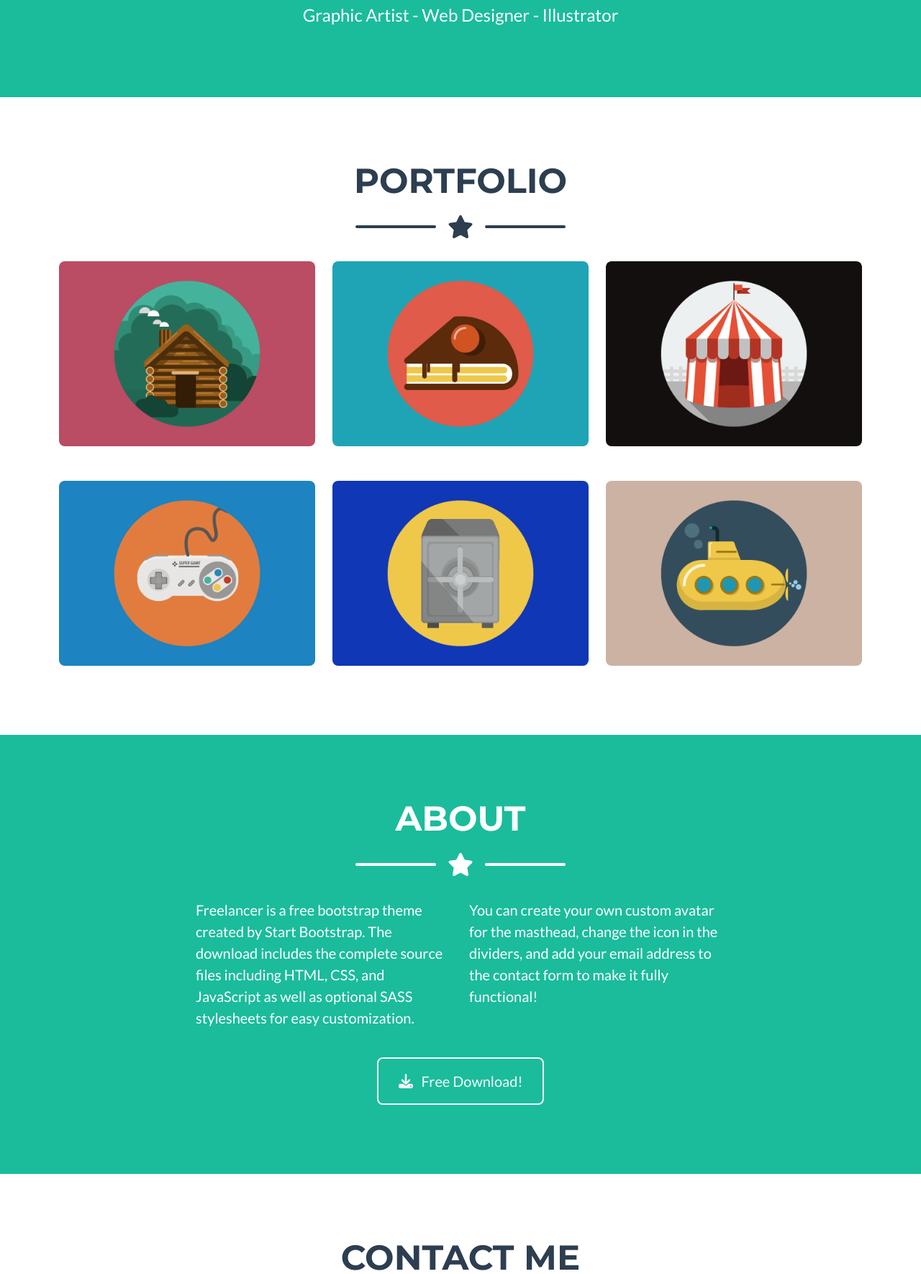
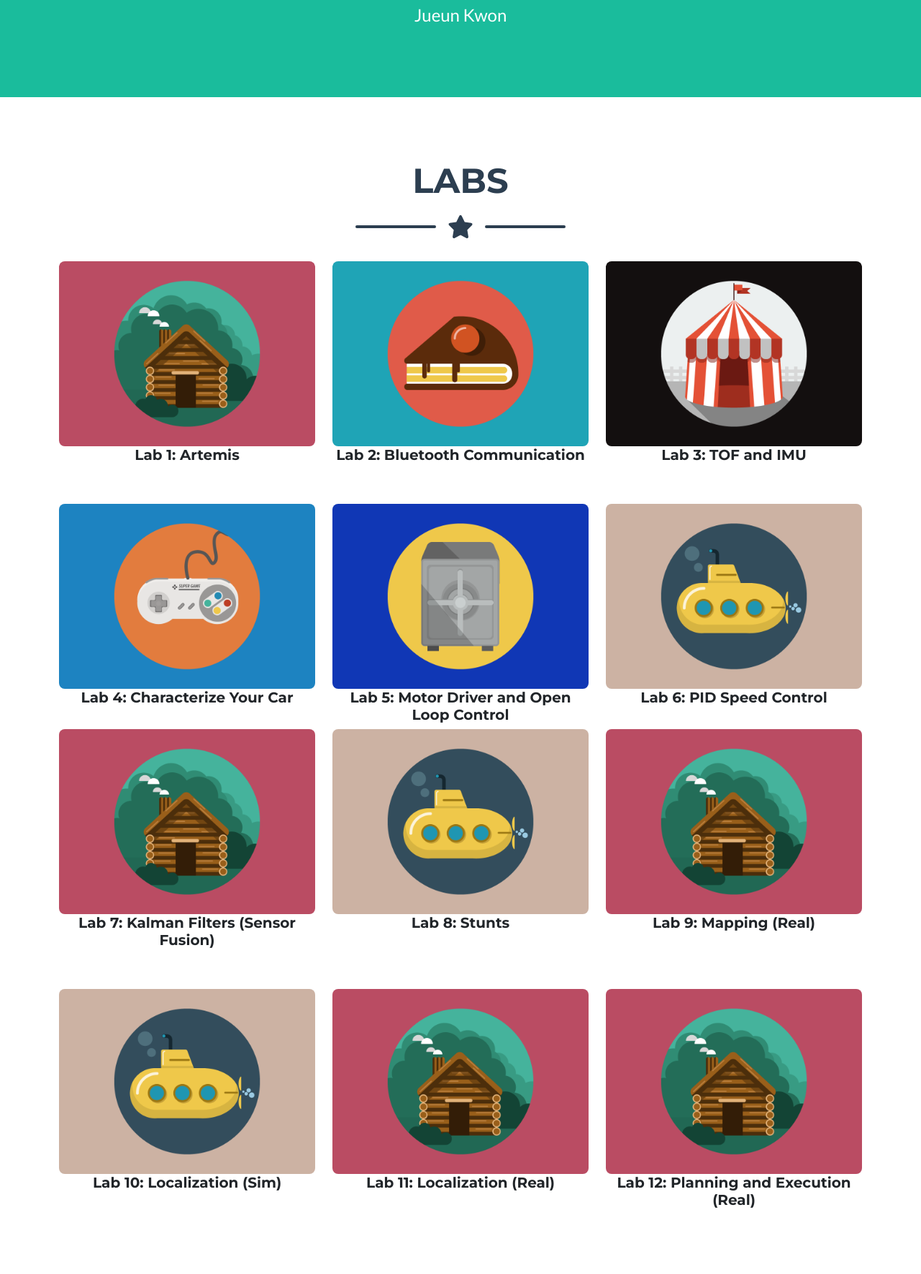
Before and after one commit to jueunkwon/jueunkwon.github.io, a plain HTML site: page index.html in a window 1280 px wide. Shown: the part 648-2418 px from the top of the page at 72% size. Drawn offline with nearby package versions, Linux system fonts and the light colour scheme.

Commit message:
Update index.html

```diff
--- a/index.html
+++ b/index.html
@@ -40,7 +40,7 @@
                 <!-- Masthead Avatar Image-->
                 <img class="masthead-avatar mb-5" src="assets/img/avataaars.svg" alt="..." />
                 <!-- Masthead Heading-->
-                <h1 class="masthead-heading text-uppercase mb-0">Start Bootstrap</h1>
+                <h1 class="masthead-heading text-uppercase mb-0">MAE 4190 | Fast Robots</h1>
                 <!-- Icon Divider-->
                 <div class="divider-custom divider-light">
                     <div class="divider-custom-line"></div>
@@ -48,14 +48,14 @@
                     <div class="divider-custom-line"></div>
                 </div>
                 <!-- Masthead Subheading-->
-                <p class="masthead-subheading font-weight-light mb-0">Graphic Artist - Web Designer - Illustrator</p>
+                <p class="masthead-subheading font-weight-light mb-0">Jueun Kwon</p>
             </div>
         </header>
         <!-- Portfolio Section-->
         <section class="page-section portfolio" id="portfolio">
             <div class="container">
                 <!-- Portfolio Section Heading-->
-                <h2 class="page-section-heading text-center text-uppercase text-secondary mb-0">Portfolio</h2>
+                <h2 class="page-section-heading text-center text-uppercase text-secondary mb-0">Labs</h2>
                 <!-- Icon Divider-->
                 <div class="divider-custom">
                     <div class="divider-custom-line"></div>
@@ -72,6 +72,7 @@
                             </div>
                             <img class="img-fluid" src="assets/img/portfolio/cabin.png" alt="..." />
                         </div>
+                        <h5 class="text-center">Lab 1: Artemis</h5>
                     </div>
                     <!-- Portfolio Item 2-->
                     <div class="col-md-6 col-lg-4 mb-5">
@@ -81,6 +82,7 @@
                             </div>
                             <img class="img-fluid" src="assets/img/portfolio/cake.png" alt="..." />
                         </div>
+                        <h5 class="text-center">Lab 2: Bluetooth Communication</h5>
                     </div>
                     <!-- Portfolio Item 3-->
                     <div class="col-md-6 col-lg-4 mb-5">
@@ -90,6 +92,7 @@
                             </div>
                             <img class="img-fluid" src="assets/img/portfolio/circus.png" alt="..." />
                         </div>
+                        <h5 class="text-center">Lab 3: TOF and IMU</h5>
                     </div>
                     <!-- Portfolio Item 4-->
                     <div class="col-md-6 col-lg-4 mb-5 mb-lg-0">
@@ -99,6 +102,7 @@
                             </div>
                             <img class="img-fluid" src="assets/img/portfolio/game.png" alt="..." />
                         </div>
+                        <h5 class="text-center">Lab 4: Characterize Your Car</h5>
                     </div>
                     <!-- Portfolio Item 5-->
                     <div class="col-md-6 col-lg-4 mb-5 mb-md-0">
@@ -108,6 +112,7 @@
                             </div>
                             <img class="img-fluid" src="assets/img/portfolio/safe.png" alt="..." />
                         </div>
+                        <h5 class="text-center">Lab 5: Motor Driver and Open Loop Control</h5>
                     </div>
                     <!-- Portfolio Item 6-->
                     <div class="col-md-6 col-lg-4">
@@ -117,6 +122,67 @@
                             </div>
                             <img class="img-fluid" src="assets/img/portfolio/submarine.png" alt="..." />
                         </div>
+                        <h5 class="text-center">Lab 6: PID Speed Control</h5>
+                    </div>
+                    <!-- Portfolio Item 7-->
+                    <div class="col-md-6 col-lg-4 mb-5">
+                        <div class="portfolio-item mx-auto" data-bs-toggle="modal" data-bs-target="#portfolioModal1">
+                            <div class="portfolio-item-caption d-flex align-items-center justify-content-center h-100 w-100">
+                                <div class="portfolio-item-caption-content text-center text-white"><i class="fas fa-plus fa-3x"></i></div>
+                            </div>
+                            <img class="img-fluid" src="assets/img/portfolio/cabin.png" alt="..." />
+                        </div>
+                        <h5 class="text-center">Lab 7: Kalman Filters (Sensor Fusion)</h5>
+                    </div>
+                    <!-- Portfolio Item 8-->
+                    <div class="col-md-6 col-lg-4">
+                        <div class="portfolio-item mx-auto" data-bs-toggle="modal" data-bs-target="#portfolioModal6">
+                            <div class="portfolio-item-caption d-flex align-items-center justify-content-center h-100 w-100">
+                                <div class="portfolio-item-caption-content text-center text-white"><i class="fas fa-plus fa-3x"></i></div>
+                            </div>
+                            <img class="img-fluid" src="assets/img/portfolio/submarine.png" alt="..." />
+                        </div>
+                        <h5 class="text-center">Lab 8: Stunts</h5>
+                    </div>
+                    <!-- Portfolio Item 9-->
+                    <div class="col-md-6 col-lg-4 mb-5">
+                        <div class="portfolio-item mx-auto" data-bs-toggle="modal" data-bs-target="#portfolioModal1">
+                            <div class="portfolio-item-caption d-flex align-items-center justify-content-center h-100 w-100">
+                                <div class="portfolio-item-caption-content text-center text-white"><i class="fas fa-plus fa-3x"></i></div>
+                            </div>
+                            <img class="img-fluid" src="assets/img/portfolio/cabin.png" alt="..." />
+                        </div>
+                        <h5 class="text-center">Lab 9: Mapping (Real)</h5>
+                    </div>
+                    <!-- Portfolio Item 10-->
+                    <div class="col-md-6 col-lg-4">
+                        <div class="portfolio-item mx-auto" data-bs-toggle="modal" data-bs-target="#portfolioModal6">
+                            <div class="portfolio-item-caption d-flex align-items-center justify-content-center h-100 w-100">
+                                <div class="portfolio-item-caption-content text-center text-white"><i class="fas fa-plus fa-3x"></i></div>
+                            </div>
+                            <img class="img-fluid" src="assets/img/portfolio/submarine.png" alt="..." />
+                        </div>
+                        <h5 class="text-center">Lab 10: Localization (Sim)</h5>
+                    </div>
+                    <!-- Portfolio Item 11-->
+                    <div class="col-md-6 col-lg-4 mb-5">
+                        <div class="portfolio-item mx-auto" data-bs-toggle="modal" data-bs-target="#portfolioModal1">
+                            <div class="portfolio-item-caption d-flex align-items-center justify-content-center h-100 w-100">
+                                <div class="portfolio-item-caption-content text-center text-white"><i class="fas fa-plus fa-3x"></i></div>
+                            </div>
+                            <img class="img-fluid" src="assets/img/portfolio/cabin.png" alt="..." />
+                        </div>
+                        <h5 class="text-center">Lab 11: Localization (Real)</h5>
+                    </div>
+                    <!-- Portfolio Item 12-->
+                    <div class="col-md-6 col-lg-4 mb-5">
+                        <div class="portfolio-item mx-auto" data-bs-toggle="modal" data-bs-target="#portfolioModal1">
+                            <div class="portfolio-item-caption d-flex align-items-center justify-content-center h-100 w-100">
+                                <div class="portfolio-item-caption-content text-center text-white"><i class="fas fa-plus fa-3x"></i></div>
+                            </div>
+                            <img class="img-fluid" src="assets/img/portfolio/cabin.png" alt="..." />
+                        </div>
+                        <h5 class="text-center">Lab 12: Planning and Execution (Real)</h5>
                     </div>
                 </div>
             </div>
@@ -265,7 +331,8 @@
                             <div class="row justify-content-center">
                                 <div class="col-lg-8">
                                     <!-- Portfolio Modal - Title-->
-                                    <h2 class="portfolio-modal-title text-secondary text-uppercase mb-0">Log Cabin</h2>
+                                    <!-- things that were already here <h2 class="portfolio-modal-title text-secondary text-uppercase mb-0">Lab 1: The Artemis board</h2>-->
+                                    <h2>LAB 1<h3 class="text-warning">The Artemis board</h3></h2>
                                     <!-- Icon Divider-->
                                     <div class="divider-custom">
                                         <div class="divider-custom-line"></div>
@@ -275,6 +342,9 @@
                                     <!-- Portfolio Modal - Image-->
                                     <img class="img-fluid rounded mb-5" src="assets/img/portfolio/cabin.png" alt="..." />
                                     <!-- Portfolio Modal - Text-->
+                                    <h3>Goal</h3>
+                                    <p class="text-left">the goal of this lab</p>
+
                                     <p class="mb-4">Lorem ipsum dolor sit amet, consectetur adipisicing elit. Mollitia neque assumenda ipsam nihil, molestias magnam, recusandae quos quis inventore quisquam velit asperiores, vitae? Reprehenderit soluta, eos quod consequuntur itaque. Nam.</p>
                                     <button class="btn btn-primary" data-bs-dismiss="modal">
                                         <i class="fas fa-xmark fa-fw"></i>
```
